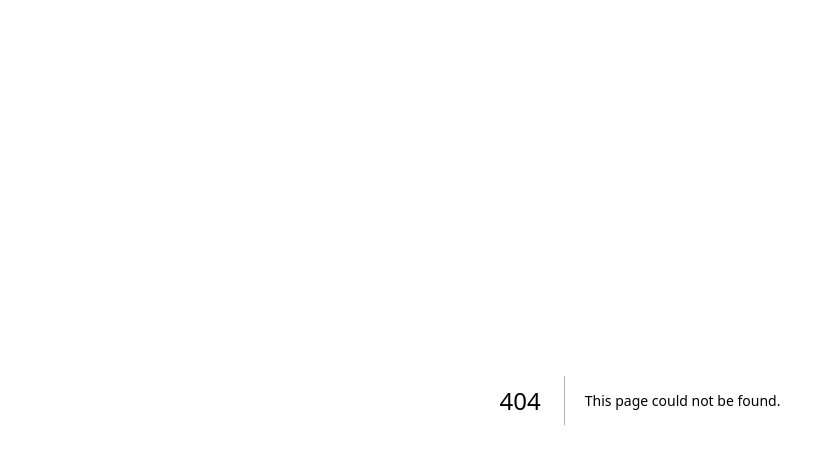
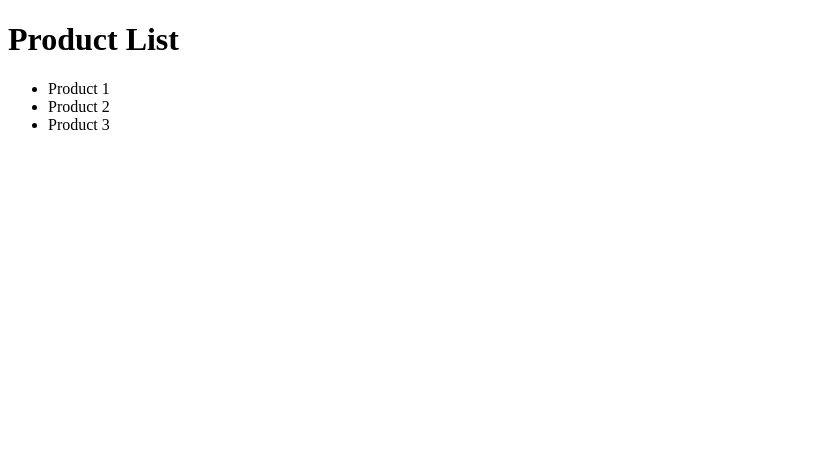
Before and after one commit to unaisek/next-learning, a Next.js app: page /products in a window 1280 px wide. Before the commit this address had no page. Shown: the top 464 px of the page, without its empty margins (0-835 px from the left). Built offline with nearby package versions, Linux system fonts and the light colour scheme.

Commit message:
created dynamic routing

```diff
--- /dev/null
+++ b/src/app/products/page.tsx
@@ -0,0 +1,12 @@
+export default function Products(){
+  return (
+    <>
+      <h1>Product List</h1>
+      <ul>
+        <li>Product 1</li>
+        <li>Product 2</li>
+        <li>Product 3</li>
+      </ul>
+    </>
+  )
+}
```
Also changed, not shown: src/app/products/[productId]/page.tsx (added, +8 -0 lines).
